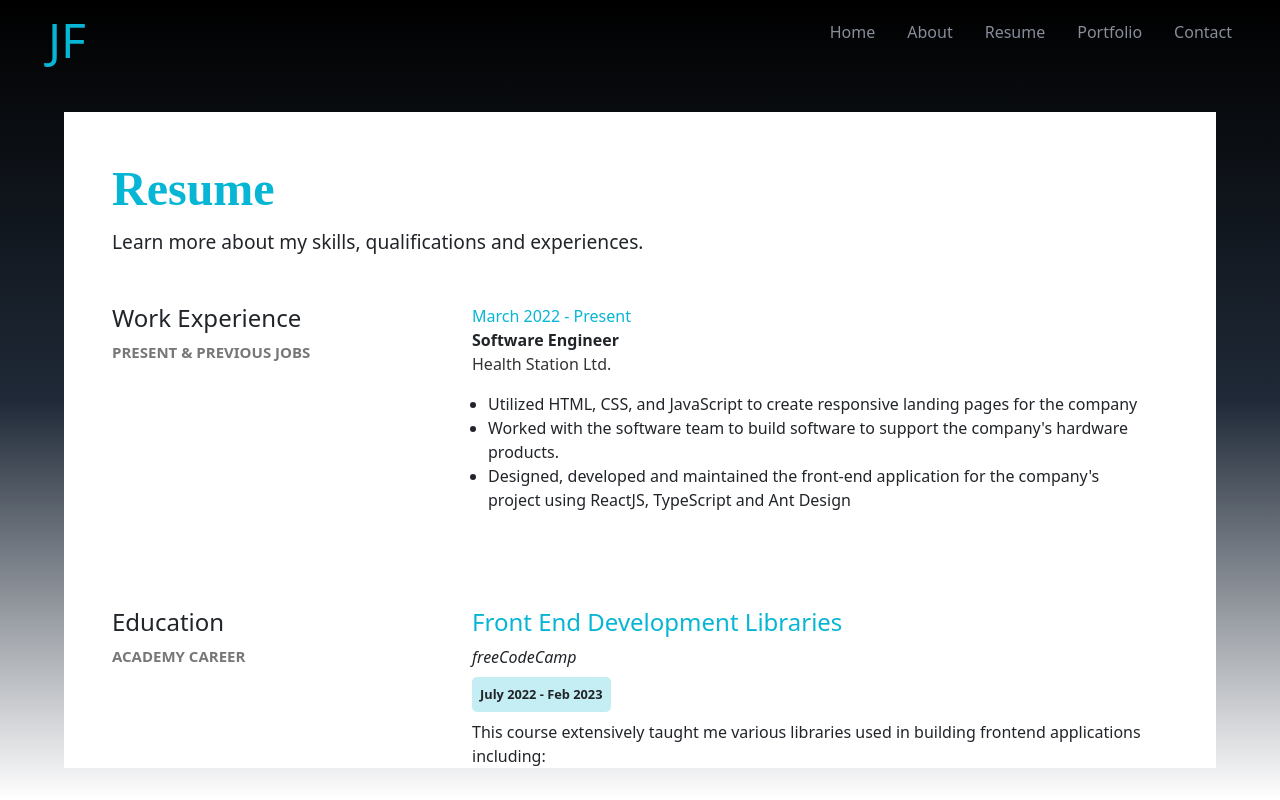
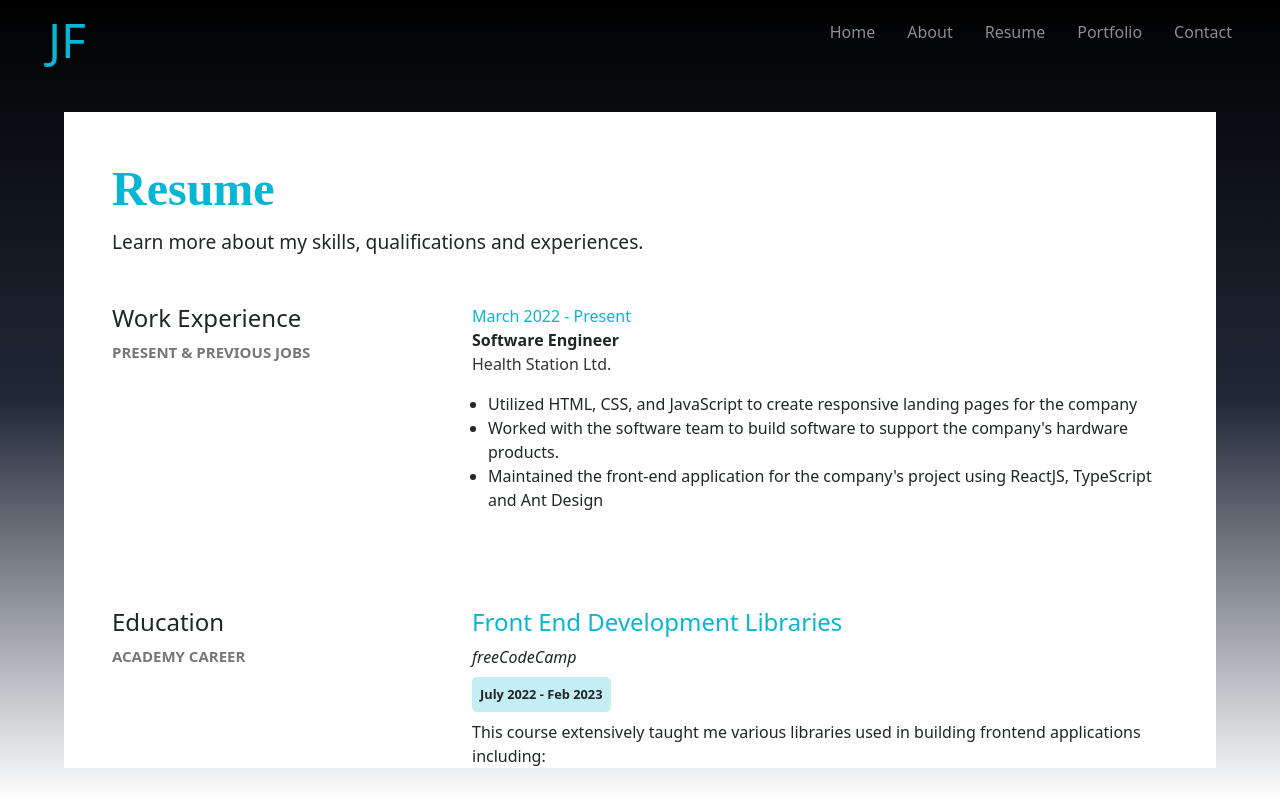
Before and after one commit to Josh-la-posh/portfolio, a React (Create React App) app: page /resume in a window 1280 px wide. Built offline with nearby package versions, Linux system fonts and the light colour scheme.

Commit message:
profile updated

```diff
--- a/src/pages/Resume/Resume.jsx
+++ b/src/pages/Resume/Resume.jsx
@@ -32,7 +32,7 @@ export const Resume = () => {
                   company's hardware products.
                 </li>
                 <li>
-                  Designed, developed and maintained the front-end application
+                  Maintained the front-end application
                   for the company's project using ReactJS, TypeScript and Ant
                   Design
                 </li>
```
